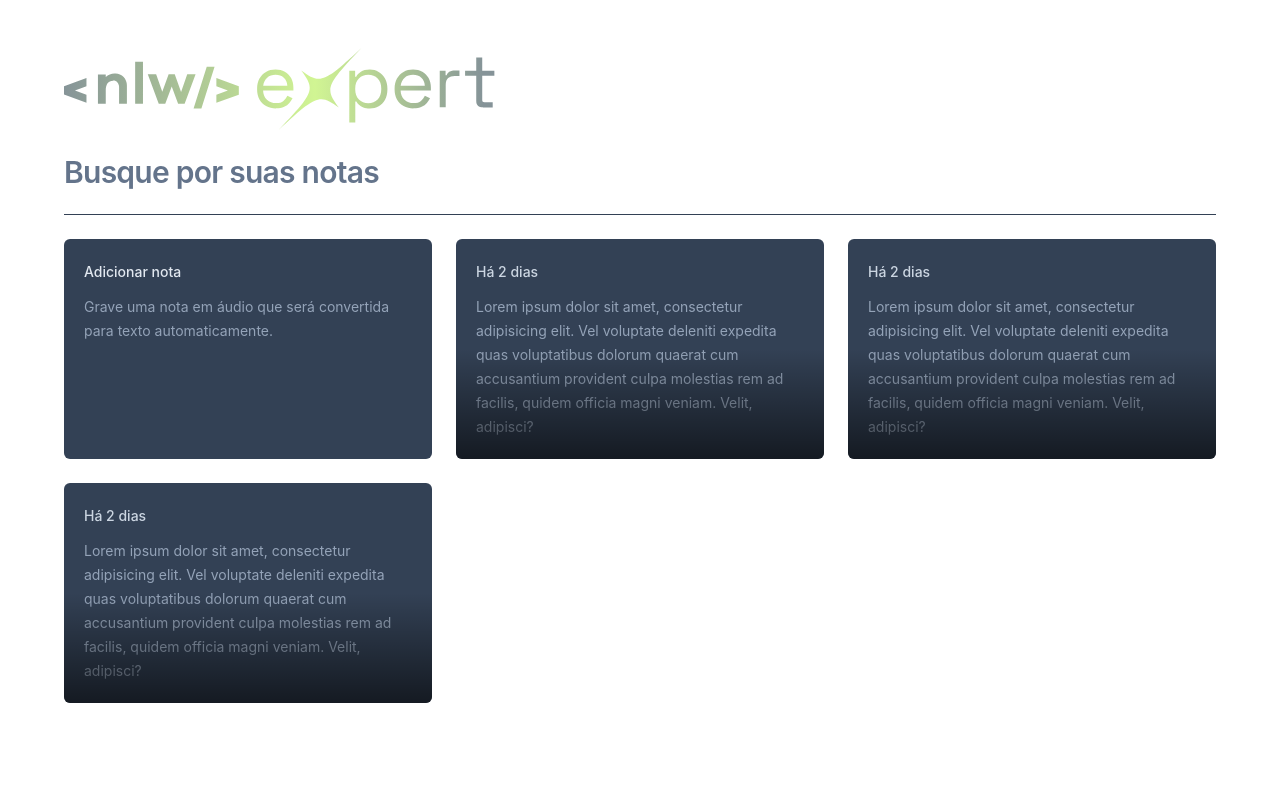
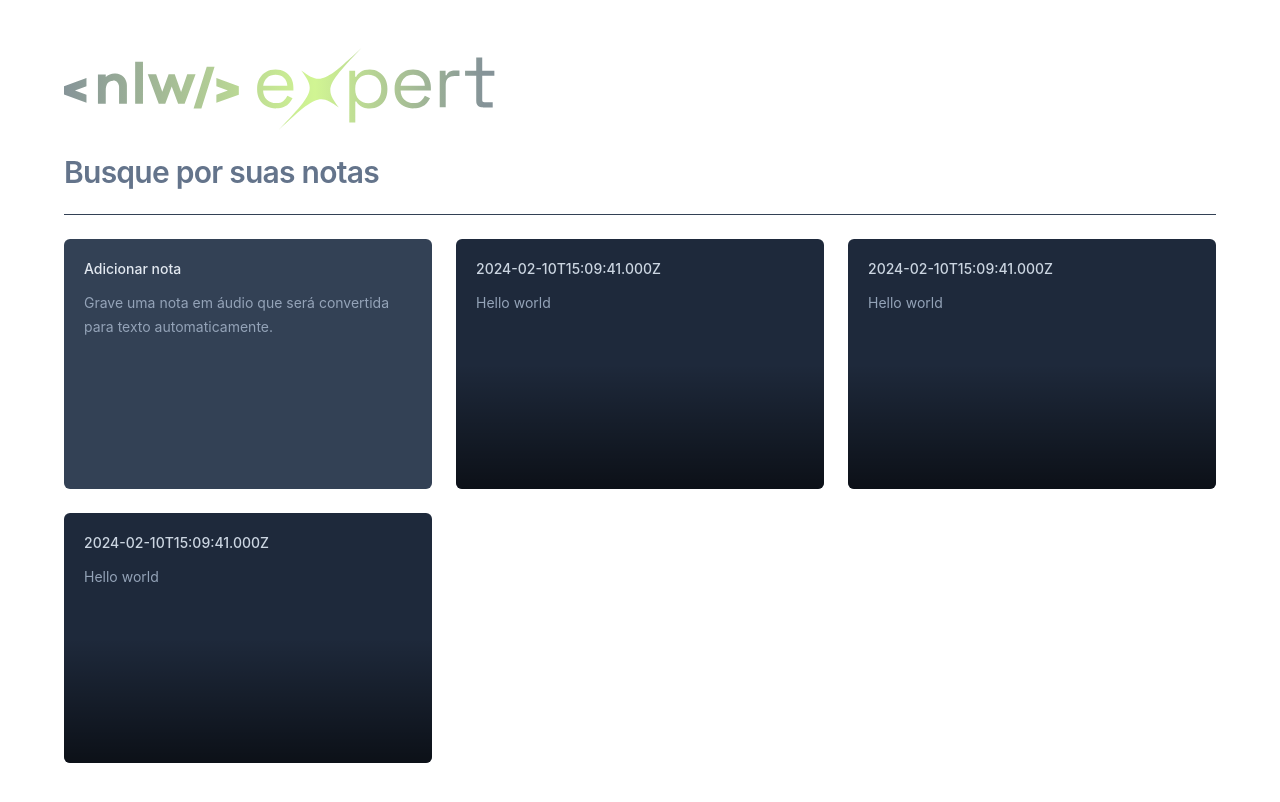
Before and after one commit to leolive1506/nlw-notes-react, a React app: page / in a window 1280 px wide. Shown: the top 802 px of the page. Built offline with nearby package versions, Linux system fonts and the light colour scheme; the HTML template or start-up script is replaced by a standard one.

Commit message:
feat: create modals

```diff
--- a/package.json
+++ b/package.json
@@ -9,6 +9,9 @@
     "preview": "vite preview"
   },
   "dependencies": {
+    "@radix-ui/react-dialog": "^1.0.5",
+    "date-fns": "^3.3.1",
+    "lucide-react": "^0.323.0",
     "react": "^18.2.0",
     "react-dom": "^18.2.0"
   },
--- a/src/app.tsx
+++ b/src/app.tsx
@@ -2,6 +2,10 @@
 import { NewNoteCard } from './components/new-note-card'
 import { NoteCard } from './components/note-card'
 
+const note = {
+  date: new Date(),
+  content: 'Hello world'
+}
 export function App() {
   return (
     <div className="mx-auto max-w-6xl my-12 space-y-6">
@@ -16,11 +20,11 @@
 
       <div className="h-px bg-slate-700"></div>
 
-      <div className="grid grid-cols-3 auto-rows-auto-[250px] gap-6">
+      <div className="grid grid-cols-3 gap-6 auto-rows-[250px]">
         <NewNoteCard />
-        <NoteCard />
-        <NoteCard />
-        <NoteCard />
+        <NoteCard note={note} />
+        <NoteCard note={note} />
+        <NoteCard note={note} />
       </div>
     </div>
   )
--- a/src/components/new-note-card.tsx
+++ b/src/components/new-note-card.tsx
@@ -1,8 +1,39 @@
+import * as Dialog from '@radix-ui/react-dialog'
+import { X } from 'lucide-react'
+
 export function NewNoteCard() {
   return (
-    <div className="rounded-md bg-slate-700 p-5 space-y-3 overflow-hidden">
-      <span className="text-sm font-medium text-slate-200">Adicionar nota</span>
-      <p className="text-sm leading-6 text-slate-400">Grave uma nota em áudio que será convertida para texto automaticamente.</p>
-    </div>
+    <Dialog.Root>
+      <Dialog.Trigger className="rounded-md bg-slate-700 p-5 flex flex-col gap-3 text-left overflow-hidden hover:ring-2 hover:ring-slate-600 focus-visible:ring-2 focus-visible:ring-lime-400 outline-none">
+        <span className="text-sm font-medium text-slate-200">Adicionar nota</span>
+        <p className="text-sm leading-6 text-slate-400">Grave uma nota em áudio que será convertida para texto automaticamente.</p>
+      </Dialog.Trigger>
+
+      <Dialog.Portal>
+        <Dialog.Overlay className="inset-0 fixed bg-black/50" />
+        <Dialog.Content className="fixed overflow-hidden left-1/2 top-1/2 -translate-x-1/2 -translate-y-1/2 max-w-[640px] w-full h-[60vh] bg-slate-700 rounded-md flex flex-col outline-none">
+          <Dialog.Close className="absolute right-0 top-0 bg-slate-800 p-1.5 text-slate-400 hover:text-slate-100">
+            <X className="size-5" />
+          </Dialog.Close>
+
+          <div className="flex flex-1 flex-col gap-3 p-5">
+            <span className="text-sm font-medium text-slate-300">
+              Adicionar nota
+            </span>
+
+            <p className="text-sm leading-6 text-slate-400">
+              Comece <button className="font-medium text-lime-400 hover:underline">gravando uma nota</button> em áudio ou se preferir <button className="font-medium text-lime-400 hover:underline">utilize apenas texto</button>
+            </p>
+          </div>
+
+          <button
+            type="button"
+            className="w-full bg-lime-400 py-4 text-center text-sm text-lime-950 outline-none font-medium houver:bg-lime-500"
+          >
+            Salvar nota
+          </button>
+        </Dialog.Content>
+      </Dialog.Portal>
+    </Dialog.Root>
   )
 }
--- a/src/components/note-card.tsx
+++ b/src/components/note-card.tsx
@@ -1,9 +1,58 @@
-export function NoteCard() {
+import * as Dialog from '@radix-ui/react-dialog'
+import { formatDistanceToNow } from 'date-fns'
+import { ptBR } from 'date-fns/locale'
+import { X } from 'lucide-react'
+
+interface NoteCardProps {
+  note: {
+    date: Date
+    content: string
+  }
+}
+
+export function NoteCard({ note }: NoteCardProps) {
   return (
-    <button className="text-left rounded-md bg-slate-700 p-5 space-y-3 overflow-hidden relative hover:ring-2 hover:ring-slate-600 focus-visible:ring-2 focus-visible:ring-lime-400 outline-none">
-      <span className="text-sm font-medium text-slate-300">Há 2 dias</span>
-      <p className="text-sm leading-6 text-slate-400">Lorem ipsum dolor sit amet, consectetur adipisicing elit. Vel voluptate deleniti expedita quas voluptatibus dolorum quaerat cum accusantium provident culpa molestias rem ad facilis, quidem officia magni veniam. Velit, adipisci?</p>
-      <div className="absolute bottom-0 left-0 right-0 h-1/2 bg-gradient-to-t from-black/60 to-black/0 pointer-events-none-none"></div>
-    </button>
+    <Dialog.Root>
+      <Dialog.Trigger className="rounded-md text-left bg-slate-800 flex flex-col p-5 gap-3 overflow-hidden relative hover:ring-2 hover:ring-slate-600 focus-visible:ring-2 focus-visible:ring-lime-400 outline-none">
+        <span className="text-sm font-medium text-slate-300">
+          {note.date.toISOString()}
+        </span>
+
+        <p className="text-sm leading-6 text-slate-400">{note.content}</p>
+
+        <div className="absolute bottom-0 left-0 right-0 h-1/2 bg-gradient-to-t from-black/60 to-black/0 pointer-events-none" />
+      </Dialog.Trigger>
+
+      <Dialog.Portal>
+        <Dialog.Overlay className="inset-0 fixed bg-black/50" />
+        <Dialog.Content className="fixed overflow-hidden left-1/2 top-1/2 -translate-x-1/2 -translate-y-1/2 max-w-[640px] w-full h-[60vh] bg-slate-700 rounded-md flex flex-col outline-none">
+          <Dialog.Close className="absolute right-0 top-0 bg-slate-800 p-1.5 text-slate-400 hover:text-slate-100">
+            <X className="size-5" />
+          </Dialog.Close>
+
+          <div className="flex flex-1 flex-col gap-3 p-5">
+            <span className="text-sm font-medium text-slate-300">
+              {formatDistanceToNow(note.date, {
+                locale: ptBR,
+                addSuffix: true,
+              })}
+            </span>
+
+            <p className="text-sm leading-6 text-slate-400">{note.content}</p>
+          </div>
+
+          <button
+            type="button"
+            className="w-full bg-slate-800 py-4 text-center text-sm text-slate-300 outline-none font-medium group"
+          >
+            Deseja{" "}
+            <span className="text-red-400 group-hover:underline">
+              apagar essa nota
+            </span>
+            ?
+          </button>
+        </Dialog.Content>
+      </Dialog.Portal>
+    </Dialog.Root>
   )
 }
```
Also changed, not shown: 2 other files (tests, documents, lock files or other folders).
